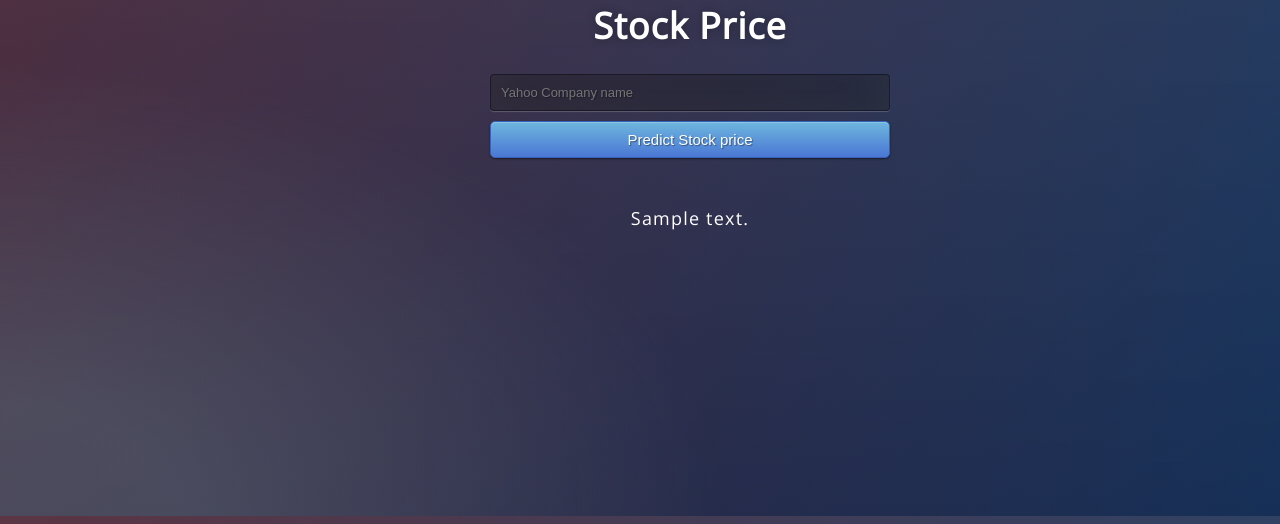
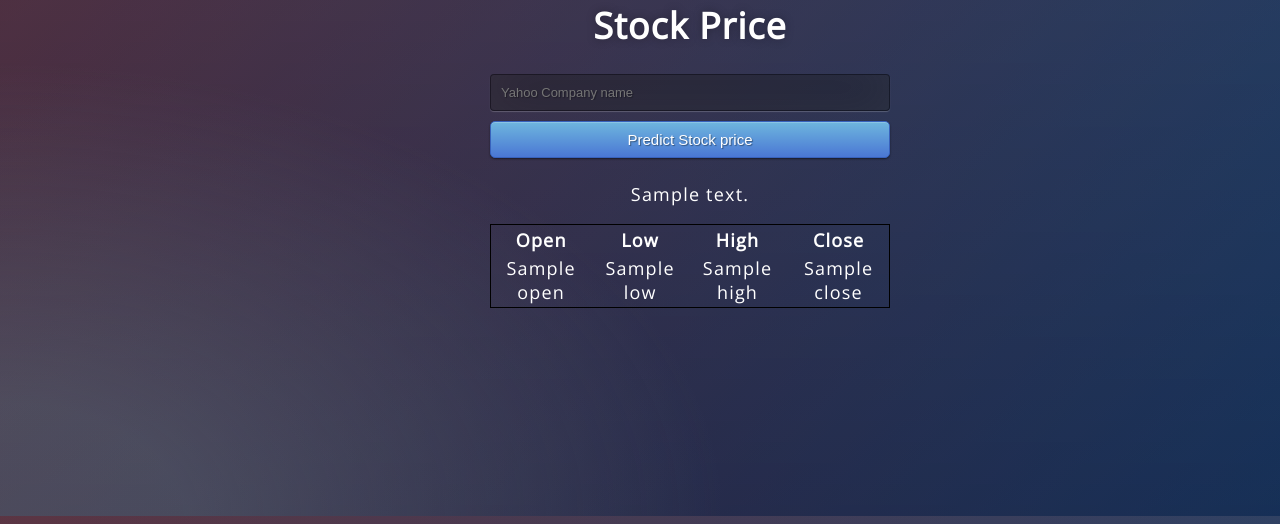
Before and after one commit to adnaneaabbar/stock-trading-system, a Flask app: template Flask_APP/templates/index.html in a window 1280 px wide. Shown: the part 284-808 px from the top of the page. Run offline with Flask 2, Linux system fonts and the light colour scheme; the template is opened without the code that fills it: most values are stand-ins (such as "Sample title", 1, 10 or a date in 2020).

Commit message:
added open, low, high and close predicted prices

```diff
--- a/Flask_APP/app.py
+++ b/Flask_APP/app.py
@@ -3,6 +3,8 @@ from sklearn.preprocessing import MinMaxScaler
 from datetime import datetime,timedelta
 from keras.models import load_model
 import numpy as np
+import matplotlib as plt
+from matplotlib.figure import Figure
 import pandas as pd
 from flask import Flask, request, jsonify, render_template
 
@@ -30,9 +32,45 @@ def predict():
     X_test = np.reshape(X_test, (X_test.shape[0], X_test.shape[1], 1))
     pred_price = model.predict(X_test)
     pred_price = scaler.inverse_transform(pred_price)[0][0]
-    output = pred_price
+    output_close = pred_price
 
-    return render_template('index.html', prediction_text='tomorrow`s stock price is {} $'.format(output))
+    new_df_open = dataframe.filter(['Open'])
+    last_60_days_open = new_df_open[-60:].values
+    last_60_days_scaled_open = scaler.fit_transform(last_60_days_open)
+    X_test_open = []
+    X_test_open.append(last_60_days_scaled_open)
+    X_test_open = np.array(X_test_open)
+    X_test_open = np.reshape(X_test_open, (X_test_open.shape[0], X_test_open.shape[1], 1))
+    pred_price_open = model.predict(X_test_open)
+    pred_price_open = scaler.inverse_transform(pred_price_open)[0][0]
+    output_open = pred_price_open
+
+    new_df_high = dataframe.filter(['High'])
+    last_60_days_high = new_df_high[-60:].values
+    last_60_days_scaled_high = scaler.fit_transform(last_60_days_high)
+    X_test_high = []
+    X_test_high.append(last_60_days_scaled_high)
+    X_test_high = np.array(X_test_high)
+    X_test_high = np.reshape(X_test_high, (X_test_high.shape[0], X_test_high.shape[1], 1))
+    pred_price_high = model.predict(X_test_high)
+    pred_price_high = scaler.inverse_transform(pred_price_high)[0][0]
+    output_high = pred_price_high
+
+    new_df_low = dataframe.filter(['Low'])
+    last_60_days_low = new_df_low[-60:].values
+    last_60_days_scaled_low = scaler.fit_transform(last_60_days_low)
+    X_test_low = []
+    X_test_low.append(last_60_days_scaled_low)
+    X_test_low = np.array(X_test_low)
+    X_test_low = np.reshape(X_test_low, (X_test_low.shape[0], X_test_low.shape[1], 1))
+    pred_price_low = model.predict(X_test_low)
+    pred_price_low = scaler.inverse_transform(pred_price_low)[0][0]
+    output_low = pred_price_low
+    # apple_quote2 = web.DataReader('GS', data_source='yahoo', start=datetime.today().strftime('%Y-%m-%d'), end=datetime.today().strftime('%Y-%m-%d'))
+    # today_price=apple_quote2['Close']
+    pred_text = 'Predicted '+text+' prices for tomorrow'
+    return render_template('index.html', close=output_close,open=output_open,high=output_high,low=output_low,text=pred_text)
+
 
 @app.route('/predict_api',methods=['POST'])
 def predict_api():
--- a/Flask_APP/static/css/style.css
+++ b/Flask_APP/static/css/style.css
@@ -60,4 +60,28 @@ input {
     -ms-transition: box-shadow .5s ease;
     transition: box-shadow .5s ease;
 }
+
+table.blueTable tfoot {
+    font-size: 14px;
+    font-weight: bold;
+    color: #FFFFFF;
+    background: #D0E4F5;
+    background: -moz-linear-gradient(top, #dcebf7 0%, #d4e6f6 66%, #D0E4F5 100%);
+    background: -webkit-linear-gradient(top, #dcebf7 0%, #d4e6f6 66%, #D0E4F5 100%);
+    background: linear-gradient(to bottom, #dcebf7 0%, #d4e6f6 66%, #D0E4F5 100%);
+    border-top: 2px solid #44003E;
+}
+table.blueTable tfoot td {
+    font-size: 14px;
+}
+table.blueTable tfoot .links {
+    text-align: right;
+}
+table.blueTable tfoot .links a{
+    display: inline-block;
+    background: #1C6EA4;
+    color: #FFFFFF;
+    padding: 2px 8px;
+    border-radius: 5px;
+}
 input:focus { box-shadow: inset 0 -5px 45px rgba(100,100,100,0.4), 0 1px 1px rgba(255,255,255,0.2); }
--- a/Flask_APP/templates/index.html
+++ b/Flask_APP/templates/index.html
@@ -9,12 +9,11 @@
     <link href='https://fonts.googleapis.com/css?family=Hind:300' rel='stylesheet' type='text/css'>
     <link href='https://fonts.googleapis.com/css?family=Open+Sans+Condensed:300' rel='stylesheet' type='text/css'>
     <link rel="stylesheet" href="{{ url_for('static', filename='css/style.css') }}">
-
 </head>
 
 
+<body>
 
-<body>
 <div class="login">
     <p>
         <script> document.write(new Date().toLocaleDateString()); </script>
@@ -27,10 +26,34 @@
         <button type="submit" class="btn btn-primary btn-block btn-large">Predict Stock price</button>
     </form>
     <br>
+    {{text}}
     <br>
-    {{ prediction_text }}
-
-</div>
+    <p>                               </p>
+    <p>                               </p>
+    <table  style="border:1px solid black ;margin-left:auto;margin-right:auto;">
+        <thead>
+        <tr>
+            <th>Open</th>
+            <th>  </th>
+            <th>Low</th>
+            <th>  </th>
+            <th>High</th>
+            <th>  </th>
+            <th>Close</th>
+        </tr>
+        </thead>
+        <tbody>
+        <tr>
+            <td style="text-align:center">{{open}}</td>
+            <td style="text-align:center">  </td>
+            <td>{{low}}</td>
+            <td>  </td>
+            <td style="text-align:center">{{high}}</td>
+            <td>  </td>
+            <td style="text-align:center">{{close}}</td></tr>
+        </tbody>
+        </tr>
+    </table></div>
 
 </body>
 </html>
```
Also changed, not shown: Flask_APP/model.py (+8 -8 lines), Flask_APP/static/images/background.jpg (added).
